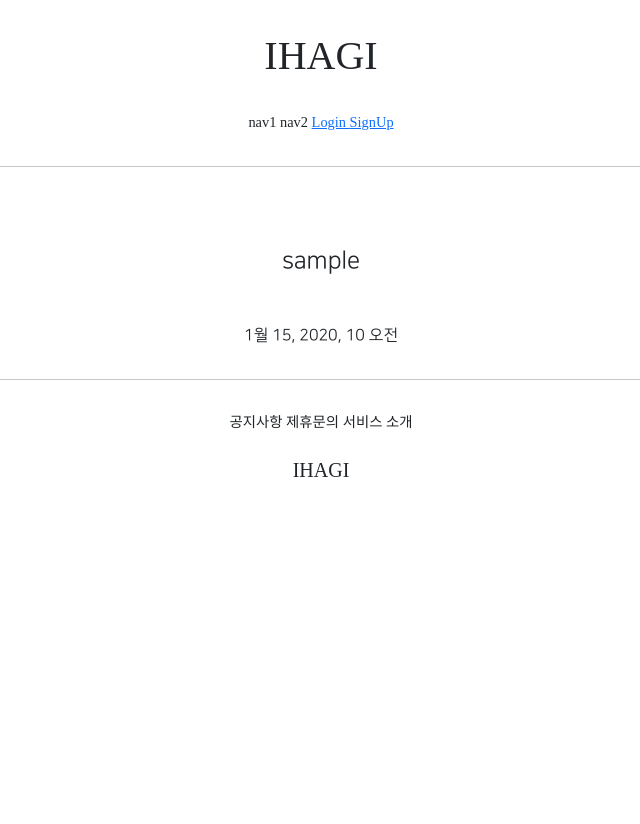
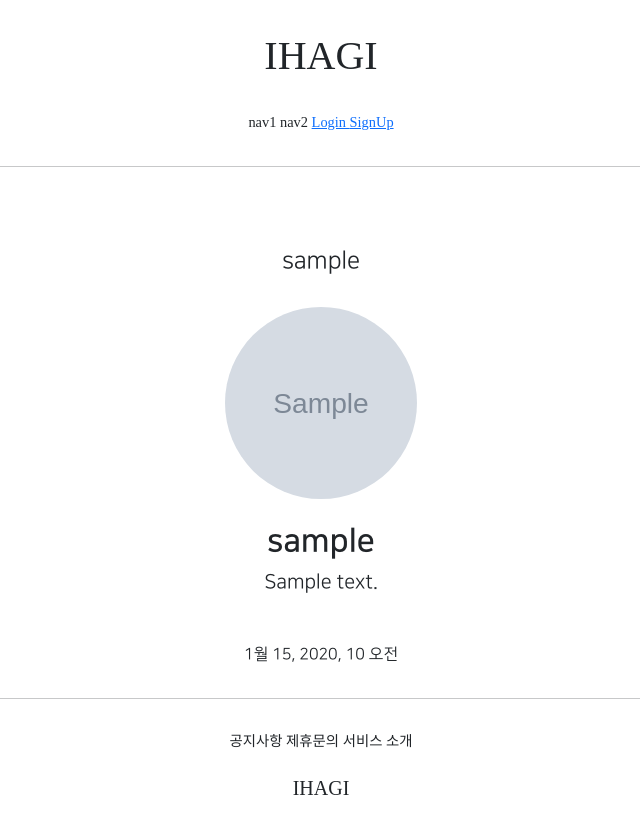
Before and after one commit to IHAGI-c/GIS_class_2, a Django app: page /accounts/detail/1 in a window 1280 px wide. Shown: the whole page, without its empty margins (319-959 px from the left). Before the commit the page ends 477 px from the top, so only its background shows below. Run offline with Django 3.2, Linux system fonts and the light colour scheme; tables that the repository leaves empty hold one stand-in row (values such as "Sample post"); grey boxes marked "Sample" are stand-in pictures; parts of the project's set-up code (start-up, migrations or seed data) failed here and were passed over; some libraries are stand-ins or nearby versions.

Commit message:
7/26 class_2 class commit 3

```diff
--- a/GIS_class2_1/urls.py
+++ b/GIS_class2_1/urls.py
@@ -13,6 +13,8 @@ Including another URLconf
     1. Import the include() function: from django.urls import include, path
     2. Add a URL to urlpatterns:  path('blog/', include('blog.urls'))
 """
+from django.conf import settings
+from django.conf.urls.static import static
 from django.contrib import admin
 from django.urls import path, include
 
@@ -20,4 +22,4 @@ urlpatterns = [
     path('admin/', admin.site.urls),
     path('accounts/', include('accountapp.urls')),
     path('profiles/', include('profileapp.urls')),
-]
+] + static(settings.MEDIA_URL, document_root=settings.MEDIA_ROOT)
--- a/accountapp/templates/accountapp/detail.html
+++ b/accountapp/templates/accountapp/detail.html
@@ -6,6 +6,19 @@
     <div class="text-center mw-500 m-auto">
         <div class="m-5">
             <h4>{{ target_user.username }}</h4>
+            {%  if target_user.profile %}
+                <img src="{{ target_user.profile.image.url }}"
+                     class="profile_image m-4"
+                     alt="profile image">
+                <h2 class="NNS_B">{{ target_user.profile.nickname }}</h2>
+                <h5>{{ target_user.profile.message }}</h5>
+            {% else %}
+            <h4>
+                <a href="{% url 'profileapp:create' %}">
+                    Create Profile
+                </a>
+            </h4>
+            {% endif %}
         </div>
         <div>
             {{ target_user.date_joined }}
--- a/profileapp/models.py
+++ b/profileapp/models.py
@@ -5,7 +5,8 @@ from django.db import models
 # Create your models here.
 
 class profile(models.Model):
-    user = models.OneToOneField(User, on_delete=models.CASCADE, related_name='profile')
+    user = models.OneToOneField(User, on_delete=models.CASCADE,
+                                related_name='profile')
 
     image = models.ImageField(upload_to='profile/', null=True)
     nickname = models.CharField(max_length=30, unique=True, null=True)
--- a/profileapp/views.py
+++ b/profileapp/views.py
@@ -13,3 +13,7 @@ class ProfileCreateView(CreateView):
     form_class = ProfileCreationForm
     success_url = reverse_lazy('accountapp:hello_world')
     template_name = 'profileapp/create.html'
+
+    def form_valid(self, form):
+        form.instance.user = self.request.user
+        return super().form_valid(form)
--- a/static/base.css
+++ b/static/base.css
@@ -23,3 +23,14 @@
     max-width: 500px;
     padding: 1rem 1.5rem;
 }
+
+.profile_image {
+    height: 12rem;
+    width: 12rem;
+    border-radius: 20rem;
+    object-fit: cover;
+}
+
+.NNS_B{
+    font-family: "NanumSquareB", cursive;
+}
```
Also changed, not shown: profileapp/templates/profileapp/create.html (+11 -1 lines).
